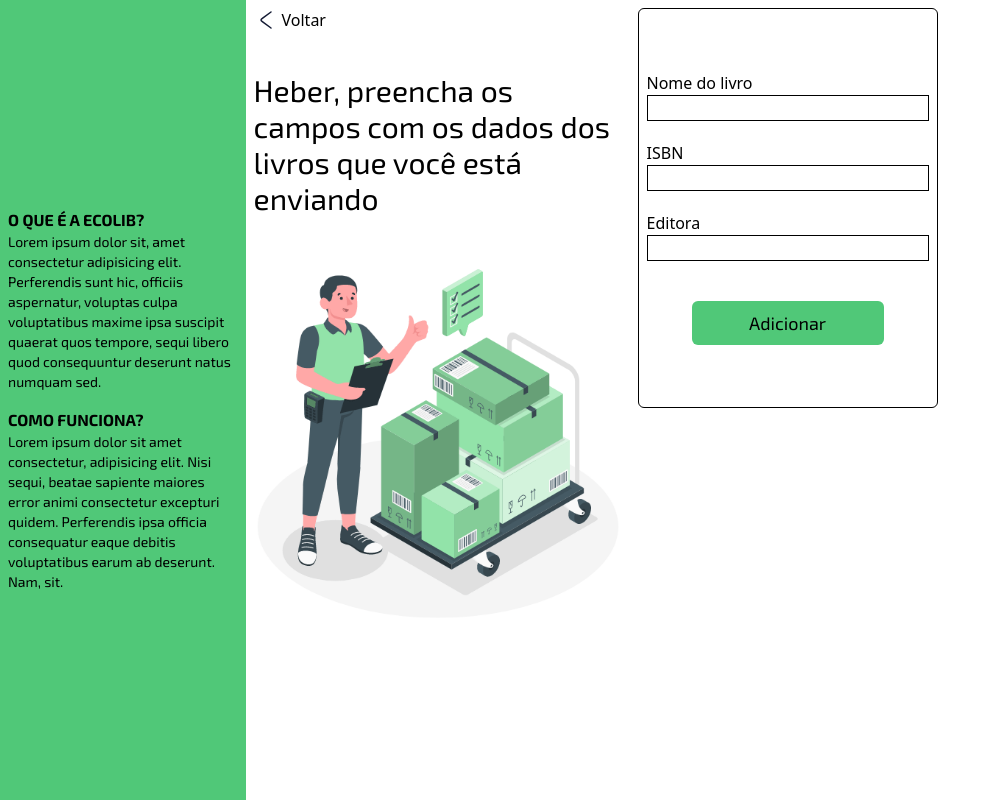
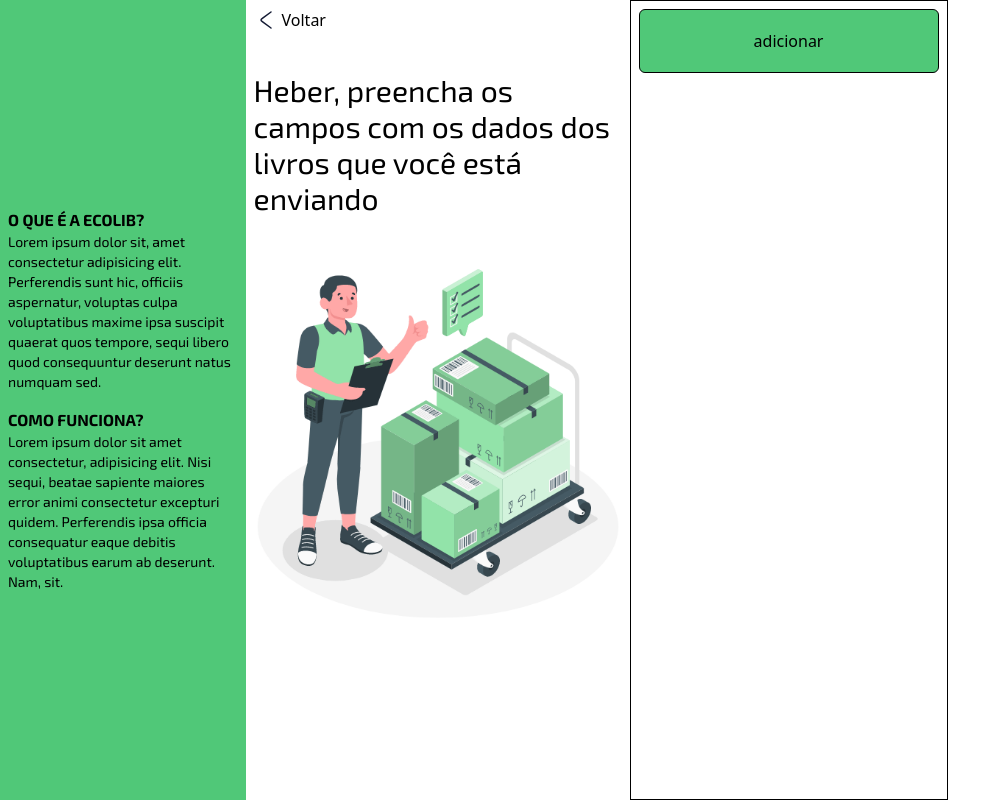
Before and after one commit to euheber/book_exchange_web, a Vue app: page /registrar in a window 1280 px wide. Shown: the whole page, without its empty margins (0-1003 px from the left). Built offline with nearby package versions, Linux system fonts and the light colour scheme; a web font is replaced by a local one.

Commit message:
feat: dinamic component

```diff
--- a/src/components/layout/addBook.vue
+++ b/src/components/layout/addBook.vue
@@ -1,16 +1,25 @@
 <template>
 
         <div :class="[isActive ? activeClass :  notActiveClass]">
+               <div v-if="isActive">
                 <label for="bookName">Nome do livro</label>
-                <inputComponent class="border w-full" id="bookName"/>
+                <inputComponent class="border w-full" id="bookName" v-model="bookInfo.name"/>
 
                 <label for="isbn" class="block mt-5">ISBN</label>
-                <inputComponent class="border block w-full" id="isbn"/>
+                <inputComponent class="border block w-full" id="isbn" v-model="bookInfo.isbn"/>
 
                 <label for="publisher" class="block mt-5">Editora</label>
-                <inputComponent class="border block w-full " id="publisher"/>
+                <inputComponent class="border block w-full " id="publisher" v-model="bookInfo.publisher"/>
 
                 <button class="mx-auto font-exo text-lg bg-emerald hover:bg-emerald-hover transition duration-250 p-2 w-48 rounded-md mt-10 block" @click="changeCardStyle">Adicionar</button>
+               </div>
+
+               <div v-if="!isActive" class="flex flex-col justify-evenly h-full bg-grey p-2 rounded-md">
+
+                  <h1 class="font-exo text-5xl flex-0">{{ bookInfo.name }}</h1>
+                  <p class="font-exo text-sm font-medium flex-1"> {{ bookInfo.isbn }}</p>
+                  <p class="font-exo text-3xl text-end"> {{ bookInfo.publisher }}</p>
+               </div>
         </div>
 
 </template>
@@ -19,27 +28,25 @@
 import inputComponent from '@/components/layout/input.vue';
 import { reactive, ref } from 'vue';
 
-const activeClass = 'border w-[300px] h-[400px] rounded-md p-2 place-content-center transition-all duration-500'
-const notActiveClass = 'p-2 border w-[300px] h-[300px] transition-all duration-500'
-const changeCardStyle = () => isActive.value = !isActive.value
-
-
-
-let isActive = ref(true)
-
 const bookInfo = reactive({
     name: "",
     isbn: "",
     publisher: ""
 })
+const activeClass = 'border w-[300px] h-[400px] rounded-md p-2 place-content-center transition-all duration-500'
+const notActiveClass = 'rounded p-2  w-[300px] h-[300px] transition-all duration-500'
+const changeCardStyle = () => {
+  booksList.push(bookInfo)
+  isActive.value = !isActive.value
+}
 
+const booksList = reactive([])
+let isActive = ref(true)
 
 </script>
 
 
 <style>
-  .card {
-      transition: width 2s, height 2s;
-    }
+
 
 </style>
--- a/src/views/registerBook.vue
+++ b/src/views/registerBook.vue
@@ -12,12 +12,12 @@ const bookInfo = reactive({
 })
 
 
-const bookList = ref([])
+const bookList = reactive([])
 
-const myFunction = (e) => {
+const addComponent = (e) => {
     e.preventDefault()
 
-    bookList.push(bookInfo)
+    bookList.push(addBook)
     console.log('olá, mundo')
 }
 </script>
@@ -32,10 +32,15 @@ const myFunction = (e) => {
         </div>
 
 
-        <form action="" class=" max-w-[560px] p-2" @submit.prevent>
+        <form action="" class="max-w-[1024px] p-2 flex flex-wrap border" @submit.prevent>
 
-        <addBook />
+        <addBook v-for="books in bookList" :key="books.isbn" />
 
+
+
+        <button class=" border p-2 h-16 w-[300px] rounded-md bg-emerald" @click="addComponent">
+            adicionar
+        </button>
         </form>
 
     </main>
```
